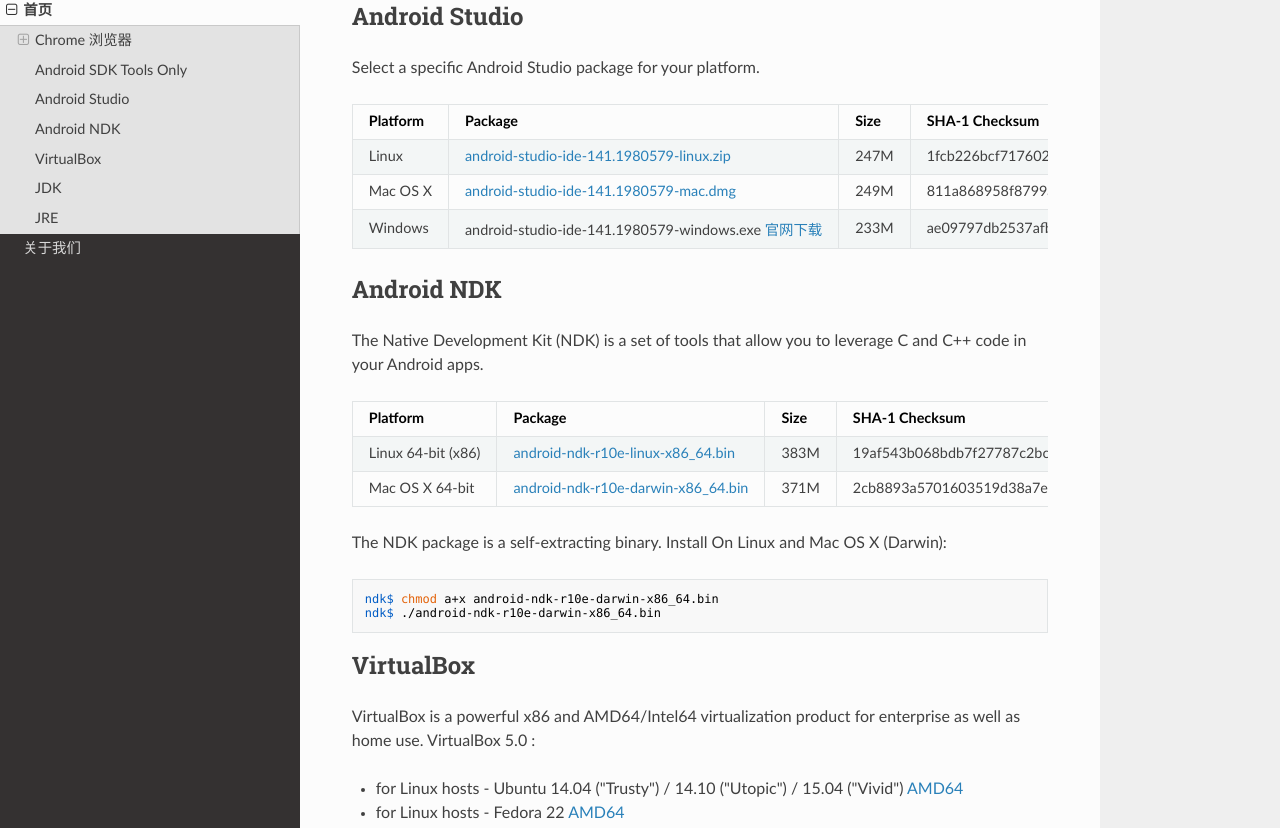
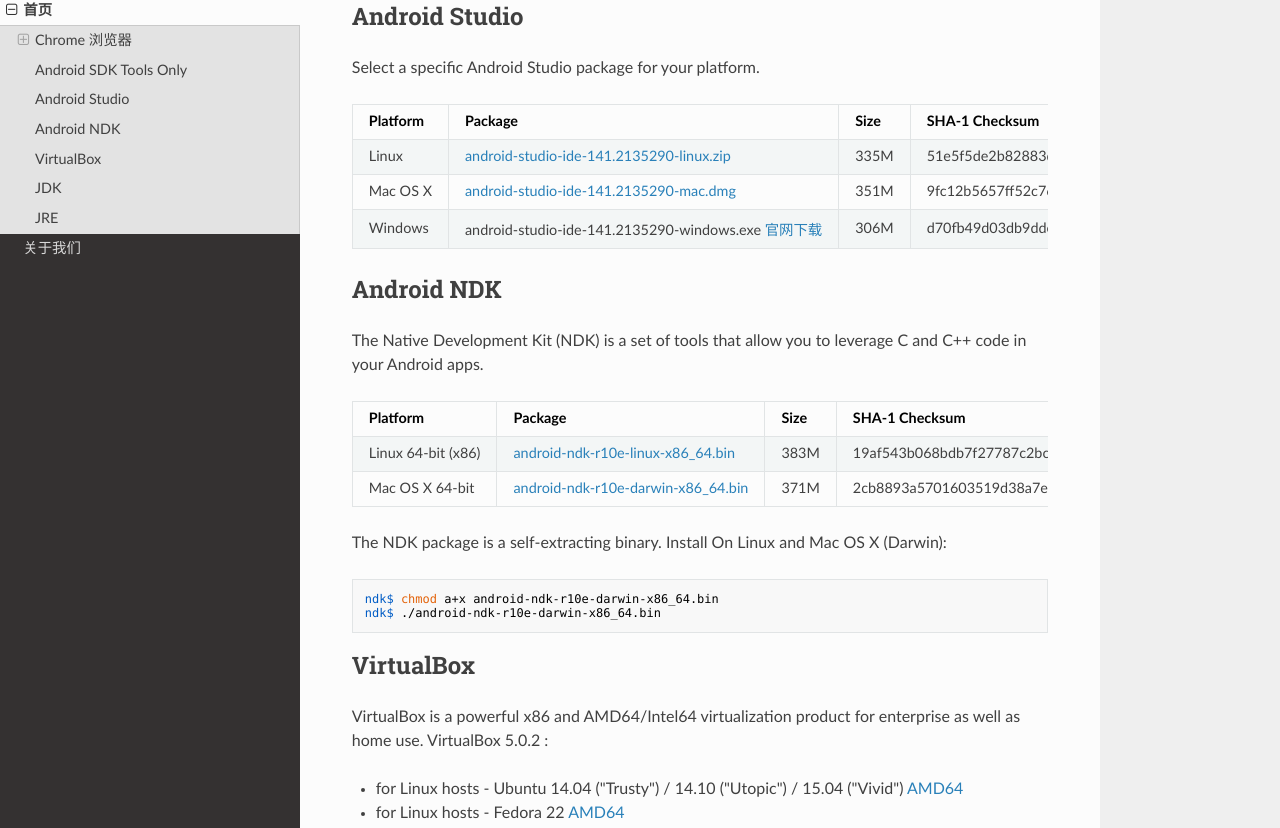
Before and after one commit to sinkcup/gmirror-portal, an MkDocs documentation site: the page built from docs/index.md, in a window 1280 px wide and 1400 px high, scrolled down 1196 px. Shown: the part 111-939 px from the top of the window. Built offline with MkDocs 1.6.1, drawn with Linux system fonts in a browser that asks for light colours; nearby versions of some CDN libraries; old or Windows-style settings are respelled for this version of MkDocs.

Commit message:
update android studio and virtualbox

```diff
--- a/docs/index.md
+++ b/docs/index.md
@@ -45,9 +45,9 @@ Select a specific Android Studio package for your platform.
 
 Platform | Package | Size | SHA-1 Checksum
 ---------|---------|------|---------------
-Linux    | [android-studio-ide-141.1980579-linux.zip](http://dl.gmirror.org/android/studio/1.2.2.0/android-studio-ide-141.1980579-linux.zip) | 247M | 1fcb226bcf71760296b07dc0db74216563ce83f7
-Mac OS X | [android-studio-ide-141.1980579-mac.dmg](http://dl.gmirror.org/android/studio/1.2.2.0/android-studio-ide-141.1980579-mac.dmg) | 249M | 811a868958f8799a1c86a3acfab0fc5dc8de2f41
-Windows  | android-studio-ide-141.1980579-windows.exe [官网下载](https://dl.google.com/dl/android/studio/install/1.2.2.0/android-studio-ide-141.1980579-windows.exe) | 233M | ae09797db2537afb572a00b7eacc292bb66d539e
+Linux    | [android-studio-ide-141.2135290-linux.zip](http://dl.gmirror.org/android/studio/android-studio-ide-141.2135290-linux.zip) | 335M | 51e5f5de2b82883d87f85ee38cf7b7b8b2e7debf
+Mac OS X | [android-studio-ide-141.2135290-mac.dmg](http://dl.gmirror.org/android/studio/android-studio-ide-141.2135290-mac.dmg) | 351M | 9fc12b5657ff52c761b7e7c115feade2a9728386
+Windows  | android-studio-ide-141.2135290-windows.exe [官网下载](https://dl.google.com/dl/android/studio/install/1.3.1.0/android-studio-ide-141.2135290-windows.exe) | 306M | d70fb49d03db9dded19c891a92452601e39272f4
 
 ## Android NDK
 
@@ -67,13 +67,13 @@ ndk$ ./android-ndk-r10e-darwin-x86_64.bin
 
 ## VirtualBox
 
-VirtualBox is a powerful x86 and AMD64/Intel64 virtualization product for enterprise as well as home use. VirtualBox 5.0 :
+VirtualBox is a powerful x86 and AMD64/Intel64 virtualization product for enterprise as well as home use. VirtualBox 5.0.2 :
 
- * for Linux hosts - Ubuntu 14.04 ("Trusty") / 14.10 ("Utopic") / 15.04 ("Vivid") [AMD64](http://dl.gmirror.org/virtualbox/virtualbox-5.0_5.0.0-101573~Ubuntu~trusty\_amd64.deb)
- * for Linux hosts - Fedora 22 [AMD64](http://dl.gmirror.org/virtualbox/VirtualBox-5.0-5.0.0_101573_fedora22-1.x86_64.rpm)
- * for OS X hosts [amd64](http://dl.gmirror.org/virtualbox/VirtualBox-5.0.0-101573-OSX.dmg)
- * for Windows hosts x86/amd64 [官网下载](http://download.virtualbox.org/virtualbox/5.0.0/VirtualBox-5.0.0-101573-Win.exe)
- * VirtualBox Extension Pack  [All supported platforms](http://dl.gmirror.org/virtualbox/Oracle_VM_VirtualBox_Extension_Pack-5.0.0-101573.vbox-extpack)
+ * for Linux hosts - Ubuntu 14.04 ("Trusty") / 14.10 ("Utopic") / 15.04 ("Vivid") [AMD64](http://dl.gmirror.org/virtualbox/virtualbox-5.0\_5.0.2-102096~Ubuntu~trusty\_amd64.deb)
+ * for Linux hosts - Fedora 22 [AMD64](http://dl.gmirror.org/virtualbox/VirtualBox-5.0-5.0.2_102096_fedora22-1.x86_64.rpm)
+ * for OS X hosts [amd64](http://dl.gmirror.org/virtualbox/VirtualBox-5.0.2-102096-OSX.dmg)
+ * for Windows hosts x86/amd64 [官网下载](http://download.virtualbox.org/virtualbox/5.0.2/VirtualBox-5.0.2-102096-Win.exe)
+ * VirtualBox Extension Pack  [All supported platforms](http://dl.gmirror.org/virtualbox/Oracle_VM_VirtualBox_Extension_Pack-5.0.2-102096.vbox-extpack)
 
 ## JDK
 
```
